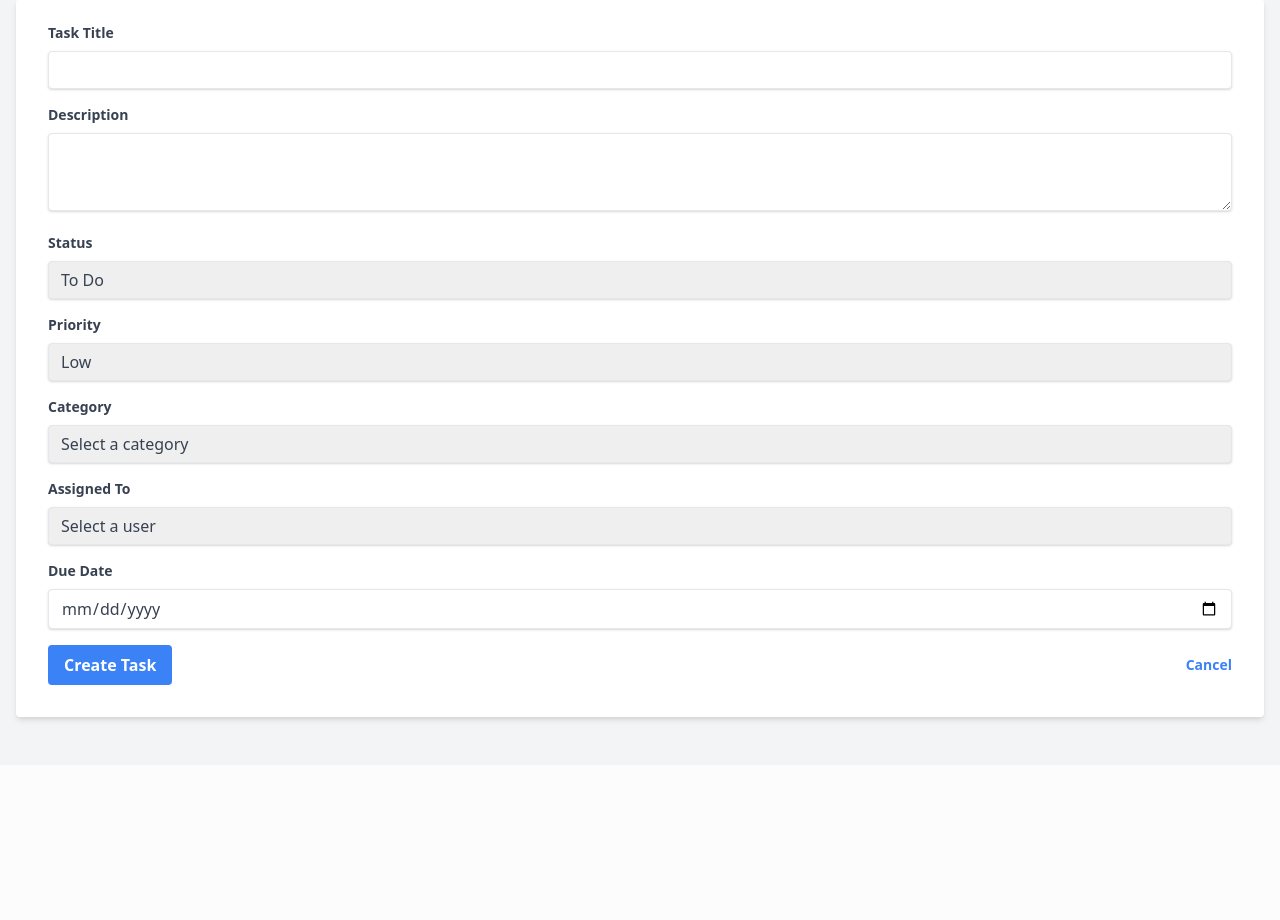
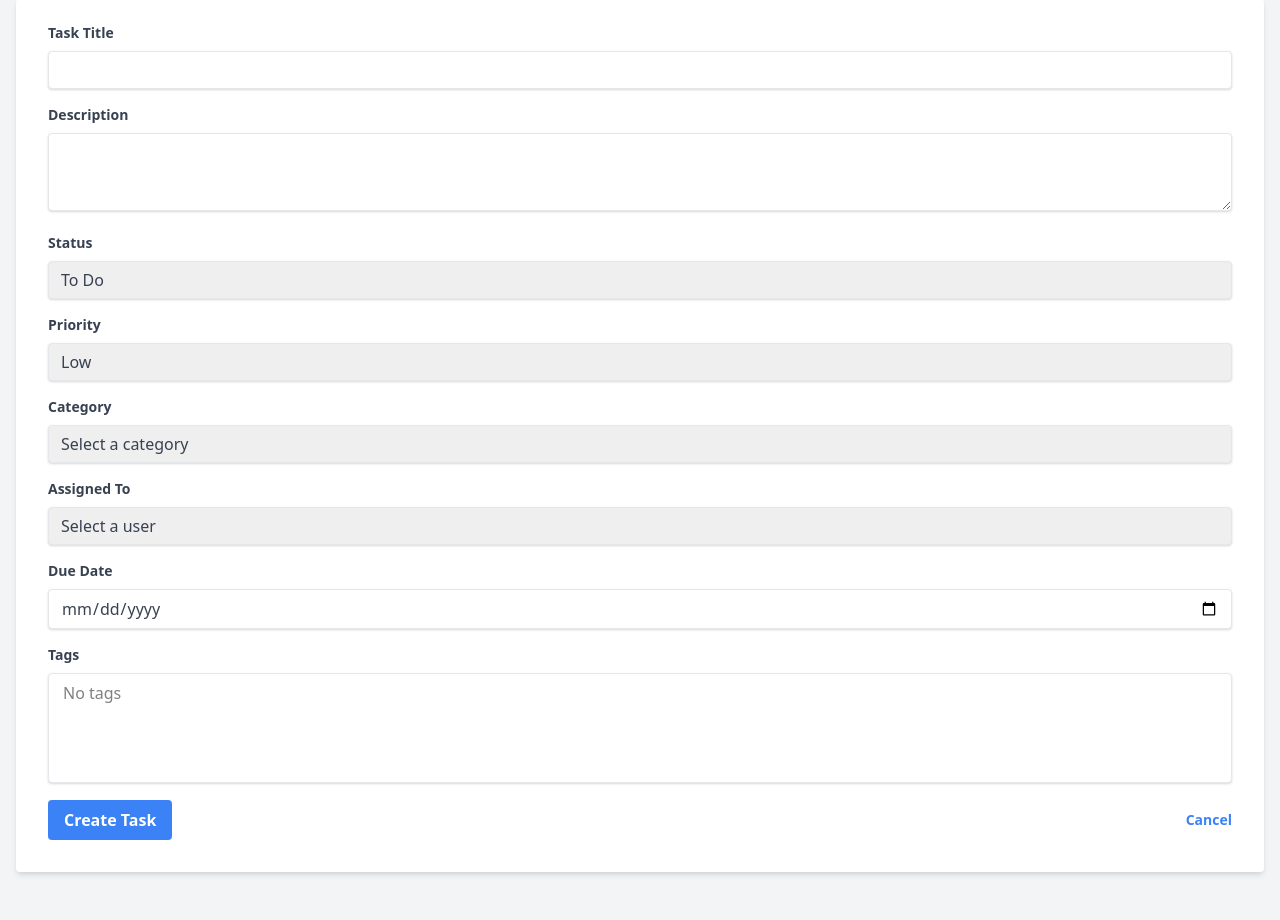
Before and after one commit to Youcode-Classe-E-2024-2025/oumaima_aitsaid_project, a PHP site: page /views/create_task.php in a window 1280 px wide. Shown: the part 93-1013 px from the top of the page. Before the commit the page ends 816 px from the top, so only its background shows below. Run offline with PHP 8.4, Linux system fonts and the light colour scheme; the template is opened without the code that fills it, so the values that code supplies are empty.

Commit message:
adding tags selection in create tasks

```diff
--- a/views/create_task.php
+++ b/views/create_task.php
@@ -95,6 +95,20 @@
             </div>
 
             <!-- Tags Selection -->
+            <div class="mb-4">
+                <label class="block text-gray-700 text-sm font-bold mb-2" for="tags">
+                    Tags
+                </label>
+                <select multiple class="shadow appearance-none border rounded w-full py-2 px-3 text-gray-700 leading-tight focus:outline-none focus:shadow-outline" id="tags" name="tags[]">
+                    <?php if (!empty($tags)): ?>
+                        <?php foreach ($tags as $tag): ?>
+                            <option value="<?php echo htmlspecialchars($tag['id']); ?>"><?php echo htmlspecialchars($tag['name']); ?></option>
+                        <?php endforeach; ?>
+                    <?php else: ?>
+                        <option value="" disabled>No tags </option>
+                    <?php endif; ?>
+                </select>
+            </div>
 
             <!-- Submit and Cancel Buttons -->
             <div class="flex items-center justify-between">
```
